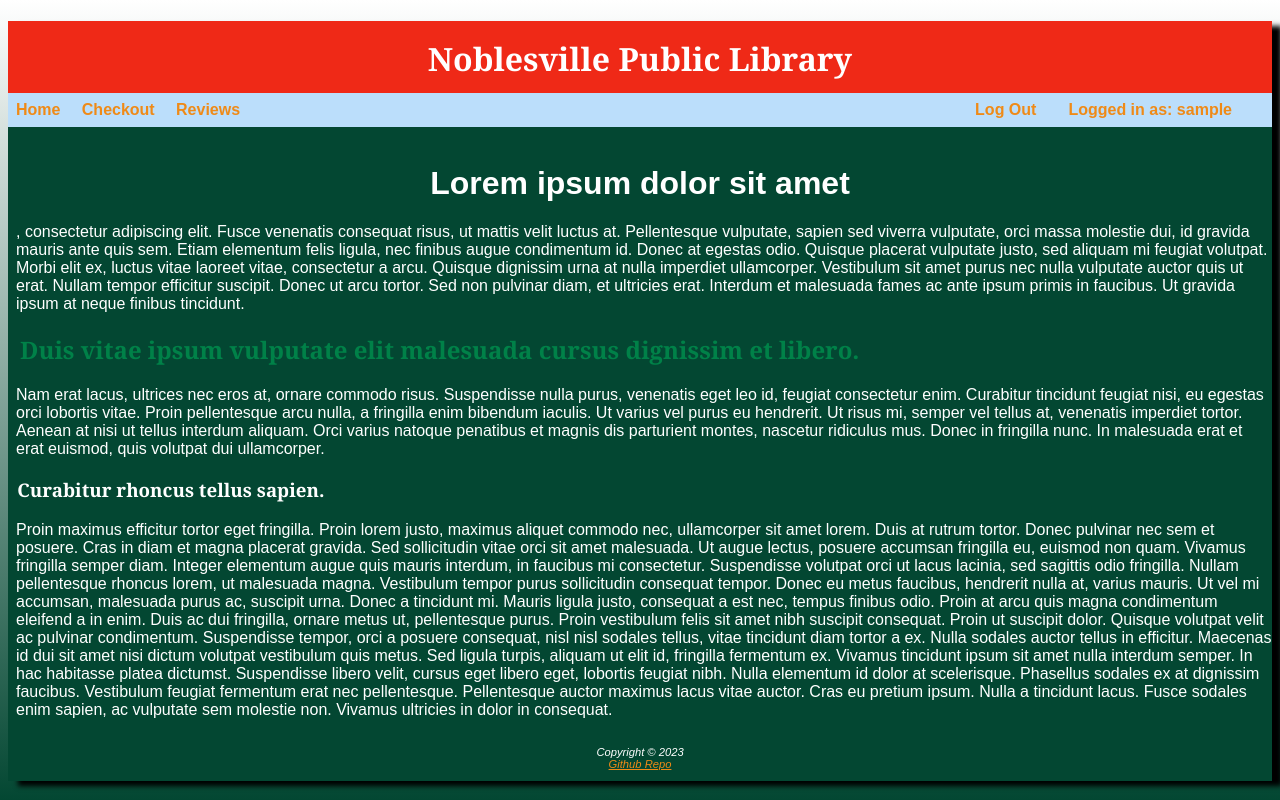
After one commit to Donner-von-Swabia/SDEV-220_Final-Project, a Django app: page /reviews.html in a window 1280 px wide. The commit adds this page. Run offline with Django 3.2, Linux system fonts and the light colour scheme; the visitor is signed in with stand-in values (Sample User, id 1).

Commit message:
Added and implemented login system

```diff
--- a/Book_Tycoon/Book_Tycoon/settings.py
+++ b/Book_Tycoon/Book_Tycoon/settings.py
@@ -120,6 +120,8 @@ USE_TZ = True
 
 STATIC_URL = '/static/'
 STATIC_ROOT = BASE_DIR / 'static'
+LOGIN_REDIRECT_URL = '/'
+LOGOUT_REDIRECT_URL = '/'
 
 # Default primary key field type
 # https://docs.djangoproject.com/en/3.2/ref/settings/#default-auto-field
--- a/Book_Tycoon/Book_Tycoon/urls.py
+++ b/Book_Tycoon/Book_Tycoon/urls.py
@@ -15,6 +15,7 @@ Including another URLconf
 """
 from django.contrib import admin
 from django.urls import path,include
+admin.autodiscover()
 app_name='Book_Tycoon'
 urlpatterns = [
     path('admin/', admin.site.urls),
--- a/Book_Tycoon/Main/static/css/library.css
+++ b/Book_Tycoon/Main/static/css/library.css
@@ -70,3 +70,13 @@ a{
 .login_button{
 	float: right;
 }
+.login_greeting{
+	float: right;
+	padding-left: 2em;
+	padding-right: 2em;
+	color: #EF8A17;
+}
+button{
+	padding-left: 2em;
+	padding-right: 2em;
+}
--- a/Book_Tycoon/Main/templates/main/base.html
+++ b/Book_Tycoon/Main/templates/main/base.html
@@ -13,15 +13,22 @@
 <div id = "wrapper">
 	<header>
 		<h1>Noblesville Public Library</h1>
+		{% if user.is_authenticated %}
+
+		{% endif %}
 	</header>
 	<nav>
 
-	<a href="index.html">Home</a>&nbsp;&nbsp;
-	<a href="checkout.html">Checkout</a>&nbsp;&nbsp;
-	<a href="reviews.html">Reviews</a>&nbsp;&nbsp;
-	<a href="login.html" class = "login_button">Login</a>&nbsp;&nbsp;
-
-
+	<a href="{% url 'main'%}">Home</a>&nbsp;&nbsp;
+	<a href="{% url 'checkout'%}">Checkout</a>&nbsp;&nbsp;
+	<a href="{% url 'reviews'%}">Reviews</a>&nbsp;&nbsp;
+	<!--Checks if the user is logged in and replaces the login button if they are with logout button-->
+		{% if user.is_authenticated %}
+			<span class = "login_greeting"> Logged in as: {{ user.username }}</span>
+  			<a href="{% url 'logout' %}" class = "login_button">Log Out</a>&nbsp;&nbsp;
+		{% else %}
+			<a href="{% url 'login'%}" class = "login_button">Login</a>&nbsp;&nbsp;
+		{% endif %}
 	</nav>
 	<div id = "mainblock">
 	{% block content %}
--- /dev/null
+++ b/Book_Tycoon/Main/templates/main/reviews.html
@@ -0,0 +1,21 @@
+{% extends 'main/base.html' %}
+
+{% block content %}
+<h1>Lorem ipsum dolor sit amet</h1>
+<p>
+, consectetur adipiscing elit. Fusce venenatis consequat risus, ut mattis velit luctus at. Pellentesque vulputate, sapien sed viverra vulputate, orci massa molestie dui, id gravida mauris ante quis sem. Etiam elementum felis ligula, nec finibus augue condimentum id. Donec at egestas odio. Quisque placerat vulputate justo, sed aliquam mi feugiat volutpat. Morbi elit ex, luctus vitae laoreet vitae, consectetur a arcu. Quisque dignissim urna at nulla imperdiet ullamcorper. Vestibulum sit amet purus nec nulla vulputate auctor quis ut erat. Nullam tempor efficitur suscipit. Donec ut arcu tortor. Sed non pulvinar diam, et ultricies erat. Interdum et malesuada fames ac ante ipsum primis in faucibus.
+
+Ut gravida ipsum at neque finibus tincidunt.
+</p>
+<h2> Duis vitae ipsum vulputate elit malesuada cursus dignissim et libero.</h2>
+<p>
+ Nam erat lacus, ultrices nec eros at, ornare commodo risus. Suspendisse nulla purus, venenatis eget leo id, feugiat consectetur enim. Curabitur tincidunt feugiat nisi, eu egestas orci lobortis vitae. Proin pellentesque arcu nulla, a fringilla enim bibendum iaculis. Ut varius vel purus eu hendrerit. Ut risus mi, semper vel tellus at, venenatis imperdiet tortor. Aenean at nisi ut tellus interdum aliquam. Orci varius natoque penatibus et magnis dis parturient montes, nascetur ridiculus mus. Donec in fringilla nunc. In malesuada erat et erat euismod, quis volutpat dui ullamcorper.
+</p>
+<h3>Curabitur rhoncus tellus sapien.</h3>
+<p> Proin maximus efficitur tortor eget fringilla. Proin lorem justo, maximus aliquet commodo nec, ullamcorper sit amet lorem. Duis at rutrum tortor. Donec pulvinar nec sem et posuere. Cras in diam et magna placerat gravida. Sed sollicitudin vitae orci sit amet malesuada. Ut augue lectus, posuere accumsan fringilla eu, euismod non quam. Vivamus fringilla semper diam. Integer elementum augue quis mauris interdum, in faucibus mi consectetur. Suspendisse volutpat orci ut lacus lacinia, sed sagittis odio fringilla. Nullam pellentesque rhoncus lorem, ut malesuada magna.
+
+Vestibulum tempor purus sollicitudin consequat tempor. Donec eu metus faucibus, hendrerit nulla at, varius mauris. Ut vel mi accumsan, malesuada purus ac, suscipit urna. Donec a tincidunt mi. Mauris ligula justo, consequat a est nec, tempus finibus odio. Proin at arcu quis magna condimentum eleifend a in enim. Duis ac dui fringilla, ornare metus ut, pellentesque purus. Proin vestibulum felis sit amet nibh suscipit consequat. Proin ut suscipit dolor. Quisque volutpat velit ac pulvinar condimentum. Suspendisse tempor, orci a posuere consequat, nisl nisl sodales tellus, vitae tincidunt diam tortor a ex. Nulla sodales auctor tellus in efficitur. Maecenas id dui sit amet nisi dictum volutpat vestibulum quis metus.
+
+Sed ligula turpis, aliquam ut elit id, fringilla fermentum ex. Vivamus tincidunt ipsum sit amet nulla interdum semper. In hac habitasse platea dictumst. Suspendisse libero velit, cursus eget libero eget, lobortis feugiat nibh. Nulla elementum id dolor at scelerisque. Phasellus sodales ex at dignissim faucibus. Vestibulum feugiat fermentum erat nec pellentesque. Pellentesque auctor maximus lacus vitae auctor. Cras eu pretium ipsum. Nulla a tincidunt lacus. Fusce sodales enim sapien, ac vulputate sem molestie non. Vivamus ultricies in dolor in consequat.
+</p>
+{% endblock %}
--- a/Book_Tycoon/Main/urls.py
+++ b/Book_Tycoon/Main/urls.py
@@ -1,6 +1,14 @@
-from django.urls import path
+from django.urls import path,include
+from django.contrib import admin
 from .views import MainView
+from .views import Checkout
+from .views import Reviews
 
 urlpatterns=[
-    path('',MainView.as_view(), name='main')
+    path('',MainView.as_view(), name='main'),
+    #redundant view so that we can link to the main page as index.html
+    path('index.html',MainView.as_view(), name='main'),
+    path('checkout.html',Checkout.as_view(), name='checkout'),
+    path('reviews.html',Reviews.as_view(), name='reviews'),
+    path("accounts/", include("django.contrib.auth.urls"))
 ]
--- a/Book_Tycoon/Main/views.py
+++ b/Book_Tycoon/Main/views.py
@@ -6,3 +6,11 @@ class MainView(View):
 
     def get(self,request):
         return render(request,'main/index.html')
+class Checkout(View):
+
+    def get(self,request):
+        return render(request,'main/checkout.html')
+class Reviews(View):
+
+    def get(self,request):
+        return render(request,'main/Reviews.html')
```
Also changed, not shown: Book_Tycoon/Main/templates/main/checkout.html (added, +21 -0 lines), Book_Tycoon/Main/templates/registration/login.html (added, +12 -0 lines).
